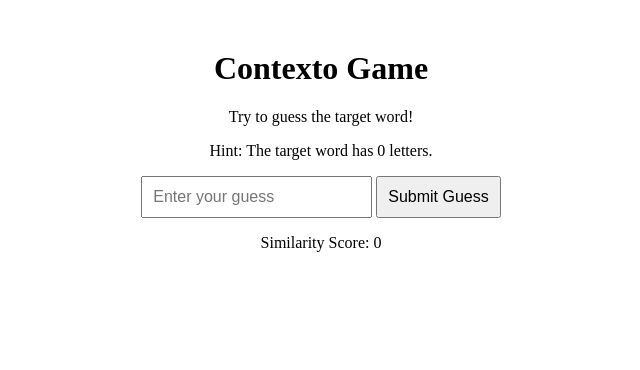
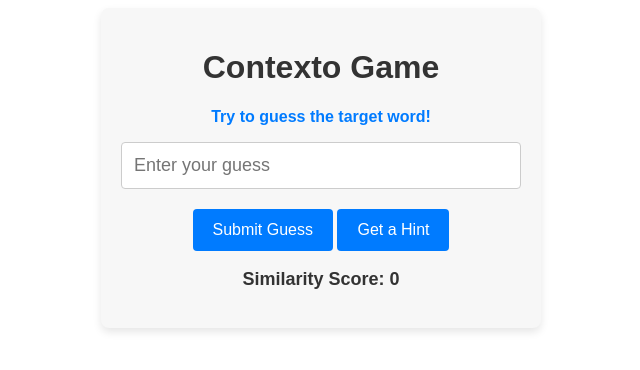
Before and after one commit to elinakocarslan/Group18-GenreNavigator, a SvelteKit app in the folder frontend/: page / in a window 1280 px wide. Shown: the top 370 px of the page, without its empty margins (319-959 px from the left). Built offline with nearby package versions, Linux system fonts and the light colour scheme; no server answers.

Commit message:
get a hint button implemented not working

```diff
--- a/frontend/src/routes/+page.svelte
+++ b/frontend/src/routes/+page.svelte
@@ -7,6 +7,7 @@
   let guess = '';
   let similarity = 0;
   let message = '';
+  let hintMessage = '';
 
   onMount(async () => {
     try {
@@ -31,6 +32,17 @@
   }
 });
 
+async function getHint() {
+  const res = await fetch('/hint', {
+    method: 'GET',
+    headers: {
+      'Content-Type': 'application/json',
+      'Accept': 'application/json',
+    },
+  });
+  const data = await res.json();
+    hintMessage = data.hint;
+  }
 
 async function submitGuess() {
   const res = await fetch('/guess', {  // No need for full URL
@@ -41,45 +53,84 @@ async function submitGuess() {
 
     const data = await res.json();
     similarity = data.similarity;
-    message = similarity > 0.5 ? "Good guess!" : "Try again!";
+    message = similarity > 0.5 ? "Try Again!" : "Good Guess!";
   }
 </script>
 
 <main>
   <h1>Contexto Game</h1>
-  <p>Try to guess the target word!</p>
-  <p>Hint: The target word has {targetWord.length} letters.</p>
+  <p class="hint">Try to guess the target word!</p>
 
-
-  {#if definition}
-    <p><strong>Definition:</strong> {definition}</p>
-  {/if}
-
-  {#if synonyms.length > 0}
-    <p><strong>Synonyms (hidden for now):</strong> {synonyms.length} synonyms available.</p>
-  {/if}
 
   <input type="text" bind:value={guess} placeholder="Enter your guess" />
   <button on:click={submitGuess}>Submit Guess</button>
+  {#if message}
+  <p>{message}</p>
+  {/if}
 
-  <p>{message}</p>
+  <button on:click={getHint}>Get a Hint</button>
+  {#if hintMessage}
+    <p><strong>Hint:</strong> {hintMessage}</p>
+  {/if}
+
   <p>Similarity Score: {similarity}</p>
 </main>
 
 <style>
   main {
     text-align: center;
-    margin-top: 50px;
+    font-family: Arial, sans-serif;
+    padding: 20px;
+    background-color: #f7f7f7;
+    border-radius: 8px;
+    width: 400px;
+    margin: 0 auto;
+    box-shadow: 0 4px 8px rgba(0, 0, 0, 0.1);
+  }
+
+  h1 {
+    font-size: 32px;
+    color: #333;
+  }
+
+  p {
+    font-size: 16px;
+    color: #555;
+  }
+
+  .hint {
+    font-weight: bold;
+    color: #007BFF;
   }
 
   input {
-    padding: 10px;
-    font-size: 16px;
+    padding: 12px;
+    font-size: 18px;
+    width: 100%;
+    margin-bottom: 20px;
+    border-radius: 4px;
+    border: 1px solid #ccc;
+    box-sizing: border-box;
   }
 
   button {
-    padding: 10px;
+    padding: 12px 20px;
     font-size: 16px;
     cursor: pointer;
+    background-color: #007BFF;
+    color: white;
+    border: none;
+    border-radius: 4px;
+    transition: background-color 0.3s;
+  }
+
+  button:hover {
+    background-color: #0056b3;
+  }
+
+  p:last-child {
+    font-weight: bold;
+    font-size: 18px;
+    color: #333;
   }
 </style>
```
Also changed, not shown: 1 other file (tests, documents, lock files or other folders).
